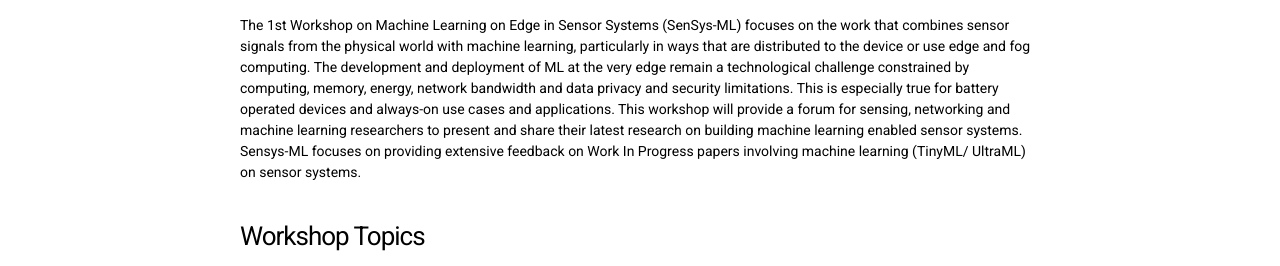
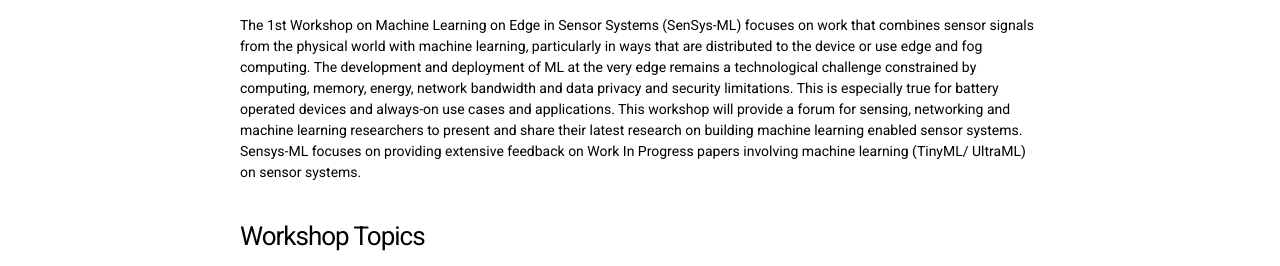
Before and after one commit to sensysml/sensysml.github.io, a plain HTML site: page index.html in a window 1280 px wide. Shown: the part 534-800 px from the top of the page. Drawn offline with Linux system fonts and the light colour scheme.

Commit message:
typo fix

```diff
--- a/index.html
+++ b/index.html
@@ -69,7 +69,7 @@
 
   <article class="post-content">
 <!--<p><a href="/2019/resources/documents/sensys19-cfp.pdf">SenSys-ML 2019 Call for Papers</a></p>-->
-  <p> The 1st Workshop on Machine Learning on Edge in Sensor Systems (SenSys-ML) focuses on the work that combines sensor signals from the physical world with machine learning, particularly in ways that are distributed to the device or use edge and fog computing.  The development and deployment of ML at the very edge remain a technological challenge constrained by computing, memory, energy, network bandwidth and data privacy and security limitations. This is especially true for battery operated devices and always-on use cases and applications. This workshop will provide a forum for sensing, networking and machine learning researchers to present and share their latest research on building machine learning enabled sensor systems. Sensys-ML focuses on providing extensive feedback on Work In Progress papers involving machine learning (TinyML/ UltraML) on sensor systems.
+  <p> The 1st Workshop on Machine Learning on Edge in Sensor Systems (SenSys-ML) focuses on work that combines sensor signals from the physical world with machine learning, particularly in ways that are distributed to the device or use edge and fog computing.  The development and deployment of ML at the very edge remains a technological challenge constrained by computing, memory, energy, network bandwidth and data privacy and security limitations. This is especially true for battery operated devices and always-on use cases and applications. This workshop will provide a forum for sensing, networking and machine learning researchers to present and share their latest research on building machine learning enabled sensor systems. Sensys-ML focuses on providing extensive feedback on Work In Progress papers involving machine learning (TinyML/ UltraML) on sensor systems.
 <h3 id="workshop-topics">Workshop Topics</h3>
  Topics of interest include, but are not limited to, the following:
 <ul>
```
